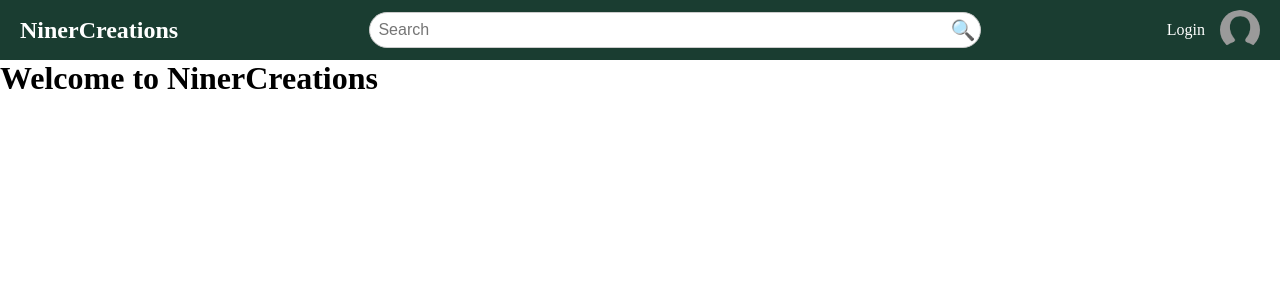
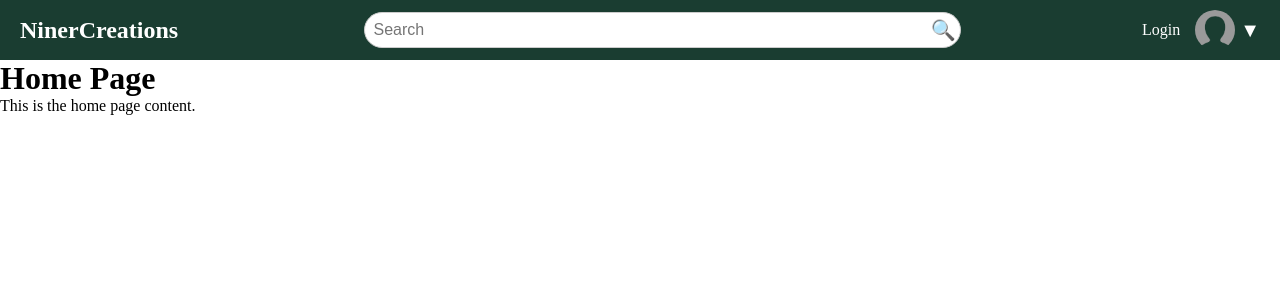
Before and after one commit to JoshMagnotta/NinerCreations, a Django app: page / in a window 1280 px wide. Shown: the top 300 px of the page. Run offline with Django 5.2, Linux system fonts and the light colour scheme.

Commit message:
Added back end functionality for header

```diff
--- /dev/null
+++ b/NinerCreations/NinerCreations/templates/base/base.html
@@ -0,0 +1,21 @@
+<!-- templates/base/base.html -->
+ {%load static%}
+<!DOCTYPE html>
+<html lang="en">
+<head>
+    <meta charset="UTF-8">
+    <meta name="viewport" content="width=device-width, initial-scale=1.0">
+    <title>NinerCreations</title>
+    <link rel="stylesheet" type="text/css" href="{% static 'css/styles.css' %}">
+</head>
+<body>
+    <!-- Header -->
+    {% include "base/header.html" %}
+
+    <!-- Main content area -->
+    <div class="content">
+        {% block content %}
+        {% endblock %}
+    </div>
+</body>
+</html>
--- a/NinerCreations/NinerCreations/templates/base/header.html
+++ b/NinerCreations/NinerCreations/templates/base/header.html
@@ -1,9 +1,12 @@
 <!-- templates/base/header.html -->
 {% load static %}
 
+<!-- templates/base/header.html -->
 <div class="header">
     <div class="logo">
-        <h1>NinerCreations</h1>
+        <a href="{% url 'home' %}">
+            <h1>NinerCreations</h1>
+        </a>
     </div>
     <div class="search-bar">
         <input type="text" placeholder="Search">
@@ -11,8 +14,17 @@
     </div>
     <div class="header-right">
         <a href="#" class="login-btn">Login</a>
-        <div class="profile-picture">
-            <img src="{% static 'images/profile-placeholder.png' %}" alt="Profile Picture">
+        <div class="profile-container">
+            <div class="profile-picture">
+                <img src="{% static 'images/profile-placeholder.png' %}" alt="Profile Picture">
+            </div>
+            <div class="dropdown">
+                <button class="dropdown-btn">▼</button>
+                <div class="dropdown-content">
+                    <a href="{% url 'profile' %}">Profile</a>
+                    <a href="{% url 'settings' %}">Settings</a>
+                </div>
+            </div>
         </div>
     </div>
 </div>
--- a/NinerCreations/NinerCreations/templates/base/home.html
+++ b/NinerCreations/NinerCreations/templates/base/home.html
@@ -1,18 +1,7 @@
-<!DOCTYPE html>
-<html lang="en">
-<head>
-    {% load static %}
-    <meta charset="UTF-8">
-    <meta name="viewport" content="width=device-width, initial-scale=1.0">
-    <title>NinerCreations</title>
-    <link rel="stylesheet" type="text/css" href="{% static 'css/styles.css' %}">
-</head>
-<body>
+<!-- templates/base/home.html -->
+{% extends "base/base.html" %}
 
-    {% include "base/header.html" %}
-
-    <!-- Page content goes here -->
-    <h1>Welcome to NinerCreations</h1>
-
-</body>
-</html>
+{% block content %}
+<h1>Home Page</h1>
+<p>This is the home page content.</p>
+{% endblock %}
--- a/NinerCreations/NinerCreations/urls.py
+++ b/NinerCreations/NinerCreations/urls.py
@@ -18,8 +18,8 @@ from django.contrib import admin
 from django.urls import path
 from . import views
 
-
 urlpatterns = [
-    path('admin/', admin.site.urls),
-    path('', views.home),
+    path('', views.home, name='home'),
+    path('profile/', views.profile, name='profile'),
+    path('settings/', views.settings, name='settings'),
 ]
--- a/NinerCreations/NinerCreations/views.py
+++ b/NinerCreations/NinerCreations/views.py
@@ -1,4 +1,12 @@
+# views.py
+
 from django.shortcuts import render
 
 def home(request):
     return render(request, 'base/home.html')
+
+def profile(request):
+    return render(request, 'base/profile.html')
+
+def settings(request):
+    return render(request, 'base/settings.html')
--- a/NinerCreations/static/css/styles.css
+++ b/NinerCreations/static/css/styles.css
@@ -4,8 +4,6 @@
     padding: 0;
     margin: 0;
 }
-/* File: static/css/styles.css */
-
 .header {
     display: flex;
     align-items: center;
@@ -13,6 +11,10 @@
     background-color: #1A3D31;
     padding: 10px 20px;
     color: white;
+}
+
+.logo a {
+    text-decoration: none;
 }
 
 .logo h1 {
@@ -41,7 +43,7 @@
     border: none;
     font-size: 20px;
     cursor: pointer;
-    margin-left: -30px; /* Overlaps the input slightly */
+    margin-left: -30px;
 }
 
 .header-right {
@@ -56,6 +58,12 @@
     font-size: 16px;
 }
 
+.profile-container {
+    display: flex;
+    align-items: center;
+    position: relative;
+}
+
 .profile-picture {
     width: 40px;
     height: 40px;
@@ -68,3 +76,44 @@
     height: 100%;
     object-fit: cover;
 }
+
+.dropdown {
+    position: relative;
+    display: inline-block;
+}
+
+.dropdown-btn {
+    background: none;
+    border: none;
+    color: white;
+    font-size: 20px;
+    cursor: pointer;
+    margin-left: 5px;
+}
+
+.dropdown-content {
+    display: none;
+    position: absolute;
+    right: 0;
+    top: 100%;
+    background-color: white;
+    min-width: 120px;
+    box-shadow: 0px 8px 16px rgba(0, 0, 0, 0.2);
+    z-index: 1;
+    border-radius: 4px;
+}
+
+.dropdown-content a {
+    color: #1A3D31;
+    padding: 10px;
+    text-decoration: none;
+    display: block;
+}
+
+.dropdown-content a:hover {
+    background-color: #f1f1f1;
+}
+
+.profile-container:hover .dropdown-content {
+    display: block;
+}
```
Also changed, not shown: NinerCreations/NinerCreations/templates/base/profile.html (added, +7 -0 lines), NinerCreations/NinerCreations/templates/base/settings.html (added, +7 -0 lines).
